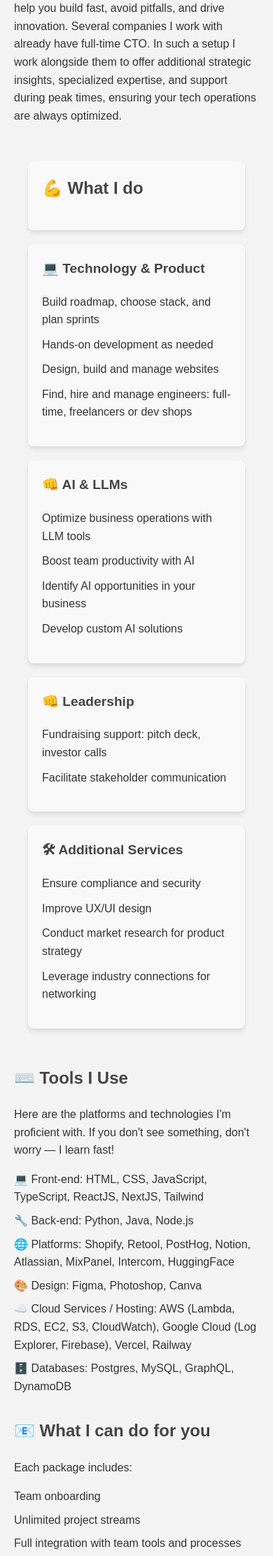
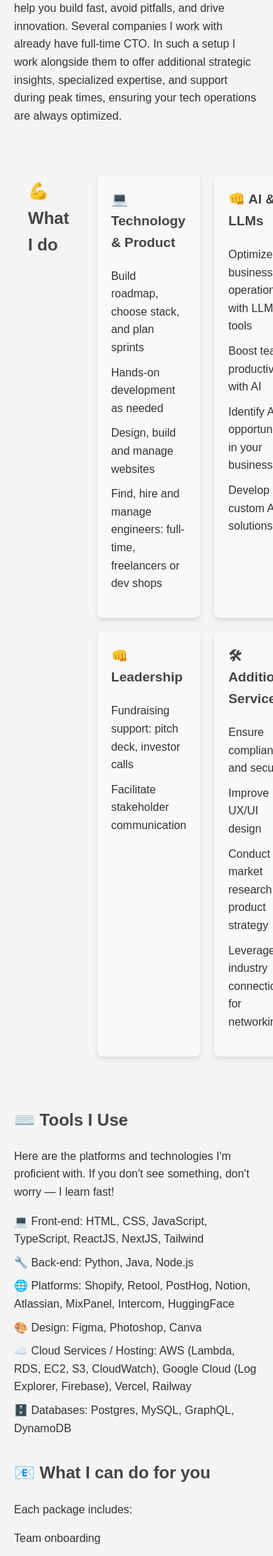
Before and after one commit to theshajha/theshajha, a Jekyll site: the page cto.html, which Jekyll copies as it is, in a window 390 px wide. Shown: the part 933-3157 px from the top of the page at 70% size. Built offline with Jekyll 4.4.1, drawn with Linux system fonts in a browser that asks for light colours; some of the changed text lies outside the part shown.

Commit message:
updated landing page

```diff
--- a/cto.html
+++ b/cto.html
@@ -109,20 +109,18 @@
             margin: 10px 0;
         }
 
-        .packages-list ul li::before {
-            content: "✅";
-            margin-right: 0.5em;
+        .packages-container {
+            display: grid;
+            grid-template-columns: repeat(2, 1fr);
+            gap: 20px;
+            padding: 20px;
         }
 
         .package {
-            margin-top: 1em;
-            padding: 1em;
-            border: 1px solid #ddd;
-            border-radius: 5px;
-            box-shadow: 0 0 10px rgba(0, 0, 0, 0.05);
-            flex: 1;
-            margin: 0.5em;
-            min-width: 250px;
+            background-color: #f9f9f9;
+            padding: 20px;
+            border-radius: 8px;
+            box-shadow: 0 4px 6px rgba(0, 0, 0, 0.1);
         }
 
         .package h4 {
@@ -130,13 +128,7 @@
         }
 
         @media (max-width: 768px) {
-            .packages-list {
-                flex-direction: column;
-            }
-            .package {
-                margin: 0.5em 0;
-            }
-            .services-container {
+            .packages-container {
                 grid-template-columns: 1fr;
             }
         }
@@ -170,10 +162,8 @@
     </section>
 
     <section class="section services-container">
-        <div class="service">
         <h2>💪 What I do</h2>
-        </div>
-
+        <div class="services-container">
             <div class="service">
                 <h3>💻 Technology & Product</h3>
                 <ul class="tools-list">
@@ -211,6 +201,7 @@
                     <li>Leverage industry connections for networking</li>
                 </ul>
             </div>
+        </div>
     </section>
 
     <section class="section">
@@ -237,6 +228,7 @@
         </ul>
         <p>Interested in discussing further? <a href="https://cal.com/theshajha/fractional-cto" target="_blank">setup a discovery call 📧</a></p>
 
+        <div class="packages-container">
             <div class="package">
                 <h4>Advisory</h4>
                 <ul>
@@ -268,6 +260,19 @@
                     <li>🚀 Direct execution of technical strategies</li>
                 </ul>
             </div>
+
+            <div class="package">
+                <h4>Custom Solution</h4>
+                <ul>
+                    <li><strong>Ideal For:</strong> Companies with unique requirements</li>
+                    <li>🕒 Flexible hours based on project needs</li>
+                    <li>🛠 Tailored technical and product strategies</li>
+                    <li>👨‍💻 Specialized recruitment and team building</li>
+                    <li>📞 Ongoing support and consultancy</li>
+                </ul>
+            </div>
+        </div>
     </section>
+
 </body>
 </html>
```
Lines whose indentation alone changed are shown as unchanged.
